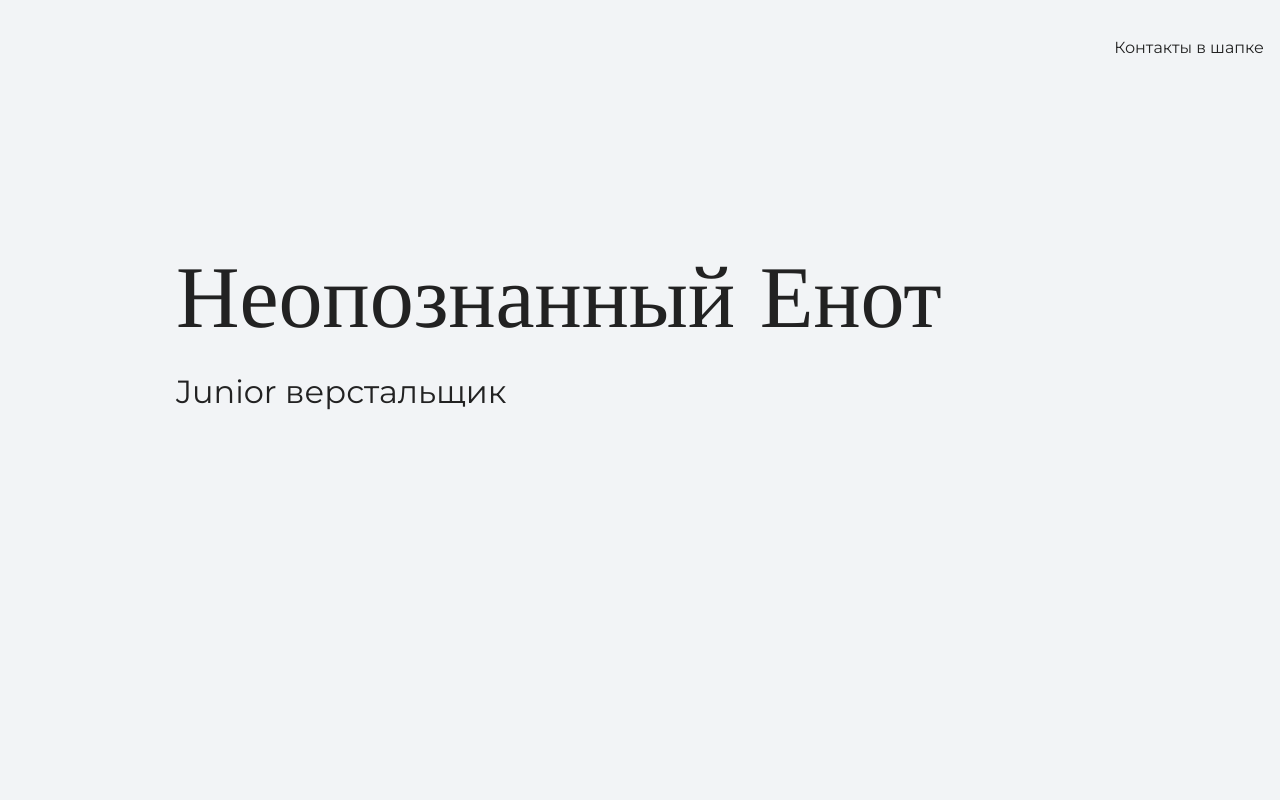
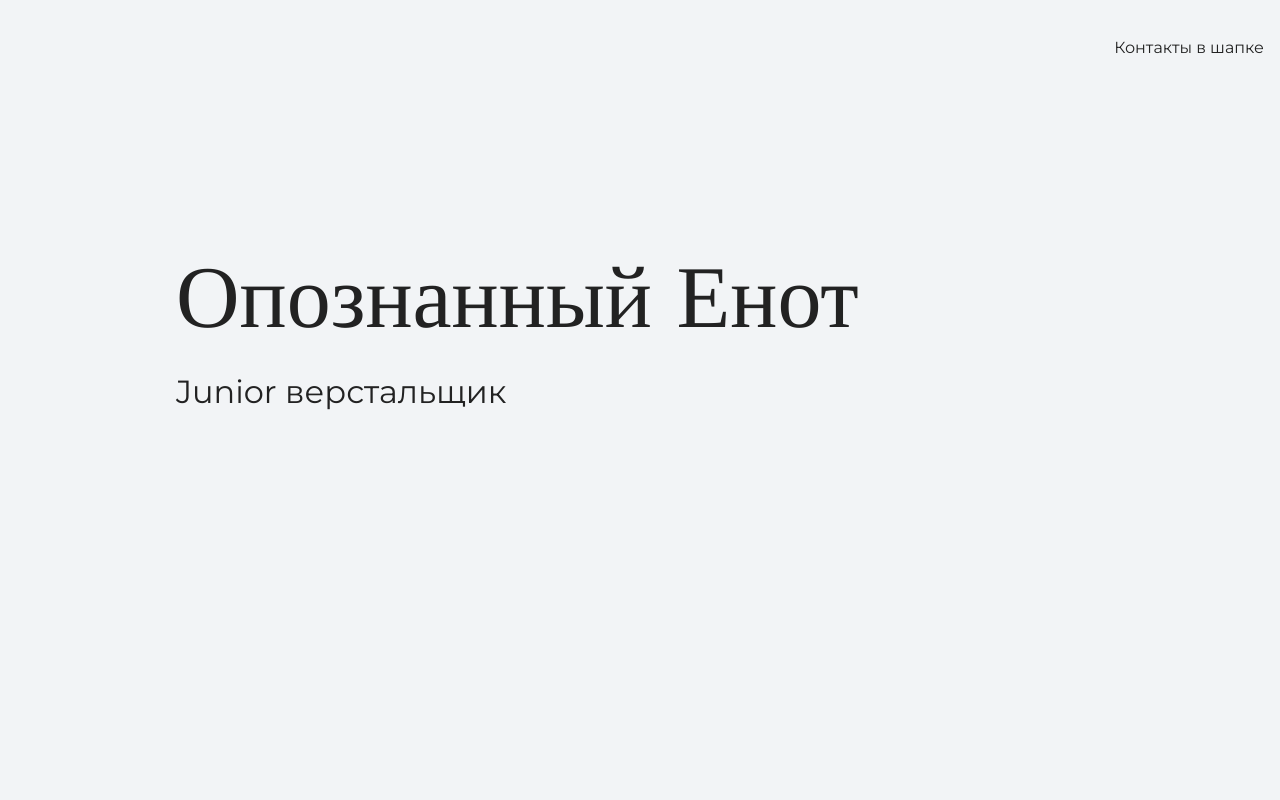
Before and after one commit to FallenArh/htmlacademyWorks, a plain HTML site: page index.html in a window 1280 px wide. Shown: the top 800 px of the page. Drawn offline with nearby package versions, Linux system fonts and the light colour scheme; files that its build step writes are made by us from their sources.

Commit message:
меняет текст на главное странице

```diff
--- a/index.html
+++ b/index.html
@@ -2,7 +2,7 @@
 <html lang="ru">
   <head>
     <meta charset="UTF-8">
-    <link rel="stylesheet" href="style.css">
+    <link rel="stylesheet" href="css/style.css">
     <title>Портфолио Junior верстальщика</title>
     <link href="https://fonts.googleapis.com/css?family=Montserrat:400,500,700|Old+Standard+TT&display=swap&subset=cyrillic" rel="stylesheet">
   </head>
@@ -15,7 +15,7 @@
     </header>
     <div class="container">
     <section class="hero-image">
-      <h1 class="heading">Неопознанный Енот</h1>
+      <h1 class="heading">Опознанный Енот</h1>
       <p>Junior верстальщик</p>
     </section>
     </div>
```
